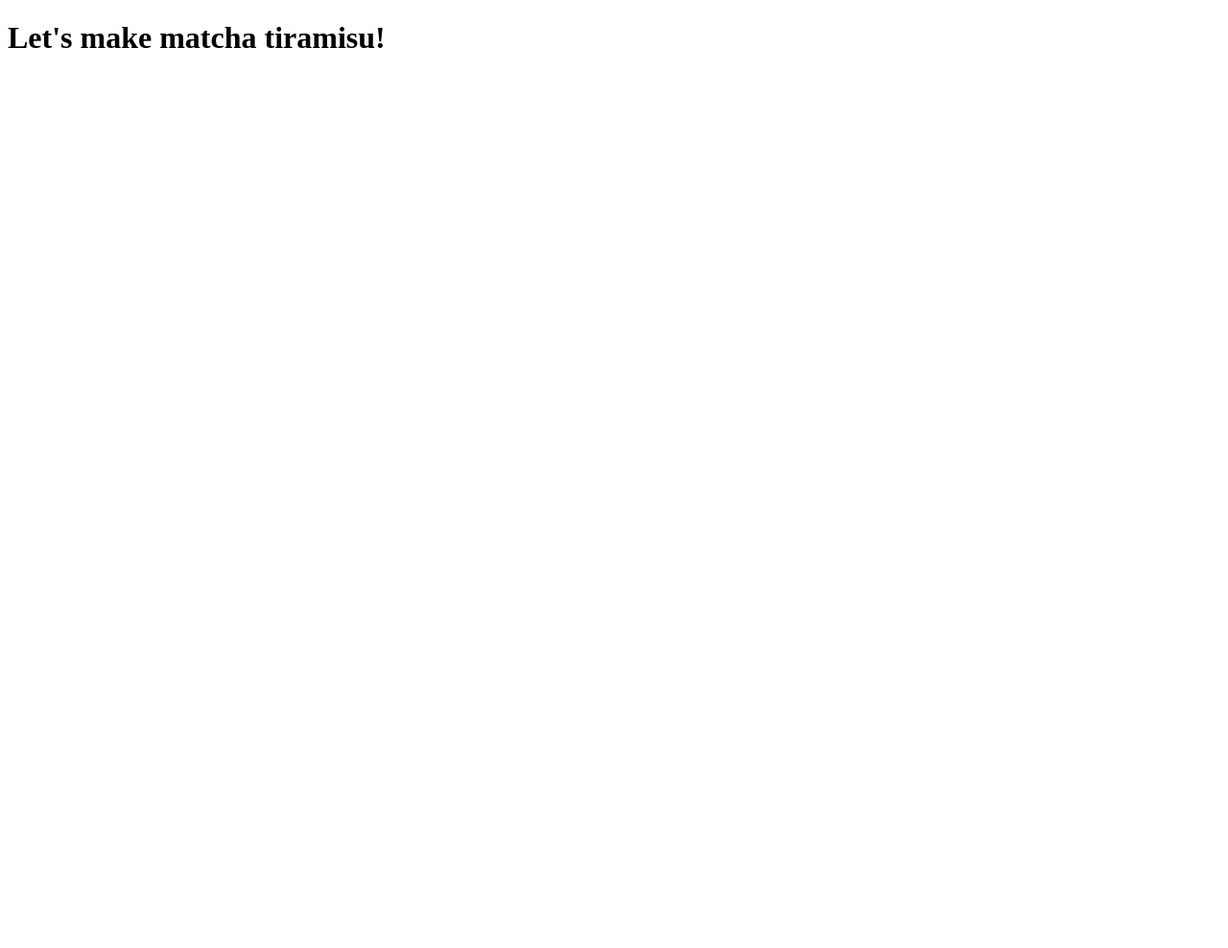
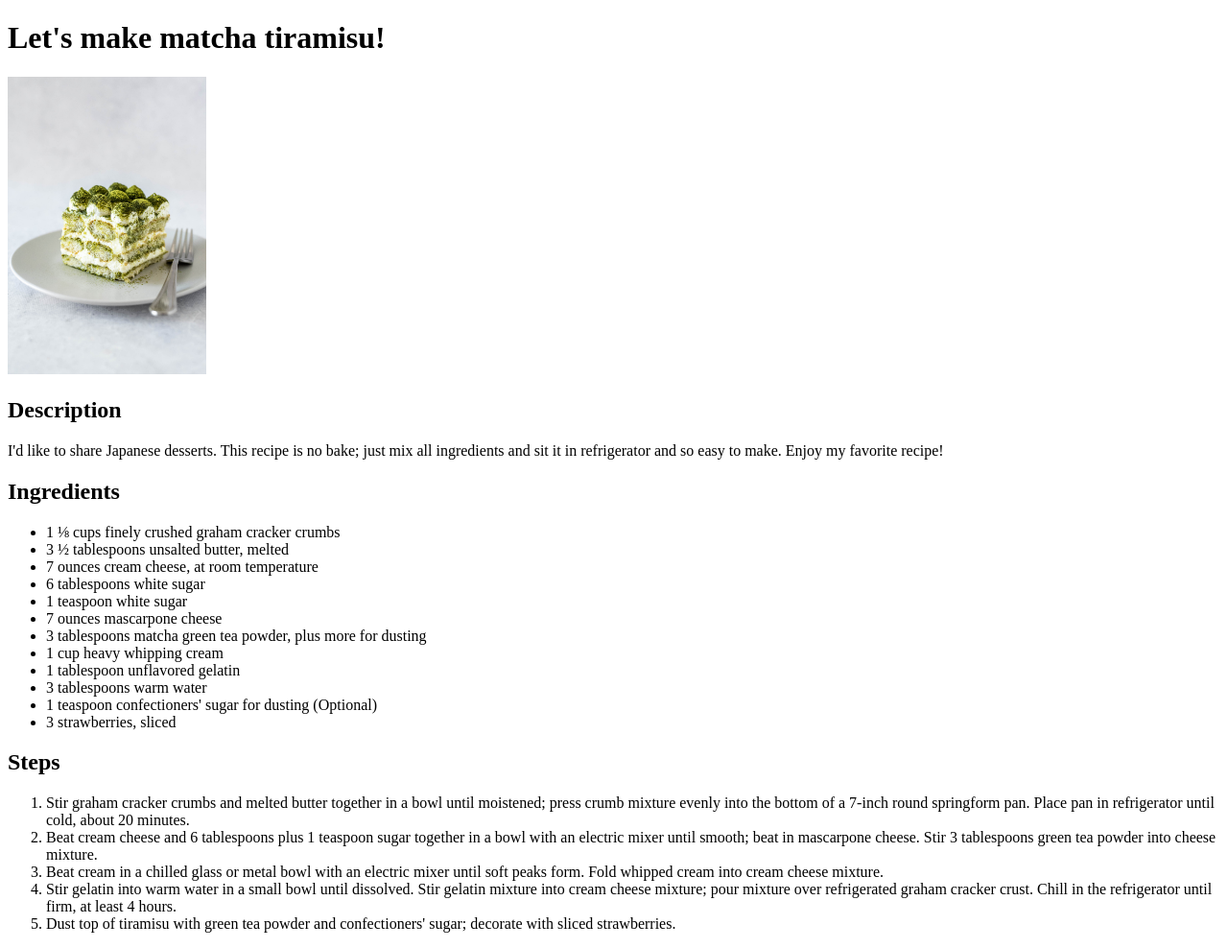
Before and after one commit to dreki48/odin-recipes, a plain HTML site: page recipes/matcha-tiramisu.html in a window 1280 px wide. Shown: the whole page at 96% size. Before the commit the page ends 800 px from the top, so only its background shows below. Drawn offline with Linux system fonts and the light colour scheme.

Commit message:
Fill matcha-tiramisu with description, ingredients and steps

```diff
--- a/recipes/matcha-tiramisu.html
+++ b/recipes/matcha-tiramisu.html
@@ -6,5 +6,31 @@
 </head>
 <body>
     <h1>Let's make matcha tiramisu!</h1>
+    <img src="../images/matcha-tiramisu.jpg" height="310">
+    <h2>Description</h2>
+    <p>I'd like to share Japanese desserts. This recipe is no bake; just mix all ingredients and sit it in refrigerator and so easy to make. Enjoy my favorite recipe!</p>
+    <h2>Ingredients</h2>
+    <ul>
+        <li>1 ⅛ cups finely crushed graham cracker crumbs</li>
+        <li>3 ½ tablespoons unsalted butter, melted</li>
+        <li>7 ounces cream cheese, at room temperature</li>
+        <li>6 tablespoons white sugar</li>
+        <li>1 teaspoon white sugar</li>
+        <li>7 ounces mascarpone cheese</li>
+        <li>3 tablespoons matcha green tea powder, plus more for dusting</li>
+        <li>1 cup heavy whipping cream</li>
+        <li>1 tablespoon unflavored gelatin</li>
+        <li>3 tablespoons warm water</li>
+        <li>1 teaspoon confectioners' sugar for dusting (Optional)</li>
+        <li>3 strawberries, sliced</li>
+    </ul>
+    <h2>Steps</h2>
+    <ol>
+        <li>Stir graham cracker crumbs and melted butter together in a bowl until moistened; press crumb mixture evenly into the bottom of a 7-inch round springform pan. Place pan in refrigerator until cold, about 20 minutes.</li>
+        <li>Beat cream cheese and 6 tablespoons plus 1 teaspoon sugar together in a bowl with an electric mixer until smooth; beat in mascarpone cheese. Stir 3 tablespoons green tea powder into cheese mixture.</li>
+        <li>Beat cream in a chilled glass or metal bowl with an electric mixer until soft peaks form. Fold whipped cream into cream cheese mixture.</li>
+        <li>Stir gelatin into warm water in a small bowl until dissolved. Stir gelatin mixture into cream cheese mixture; pour mixture over refrigerated graham cracker crust. Chill in the refrigerator until firm, at least 4 hours.</li>
+        <li>Dust top of tiramisu with green tea powder and confectioners' sugar; decorate with sliced strawberries.</li>
+    </ol>
 </body>
 </html>
```
Also changed, not shown: images/matcha-tiramisu.jpg (added).
